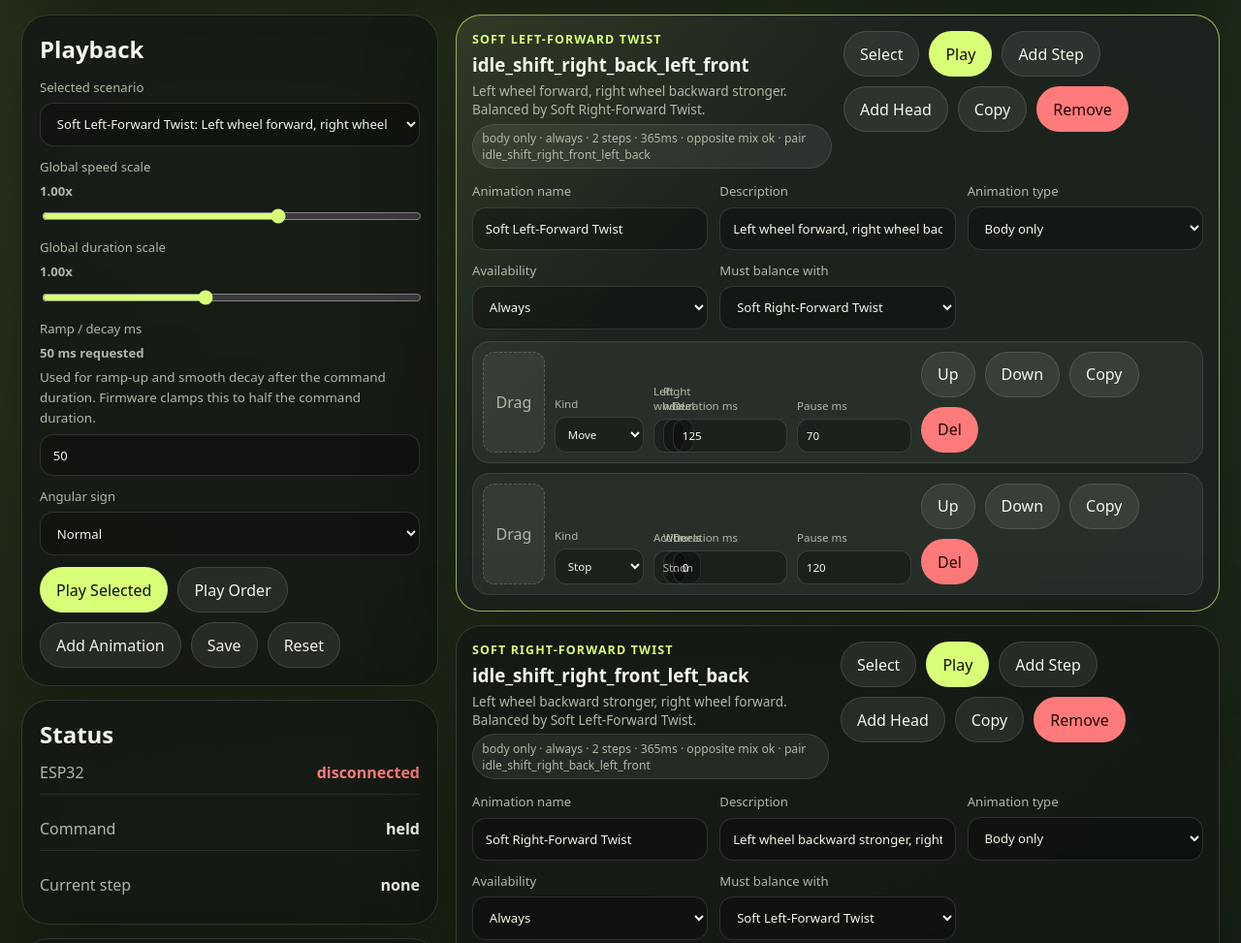
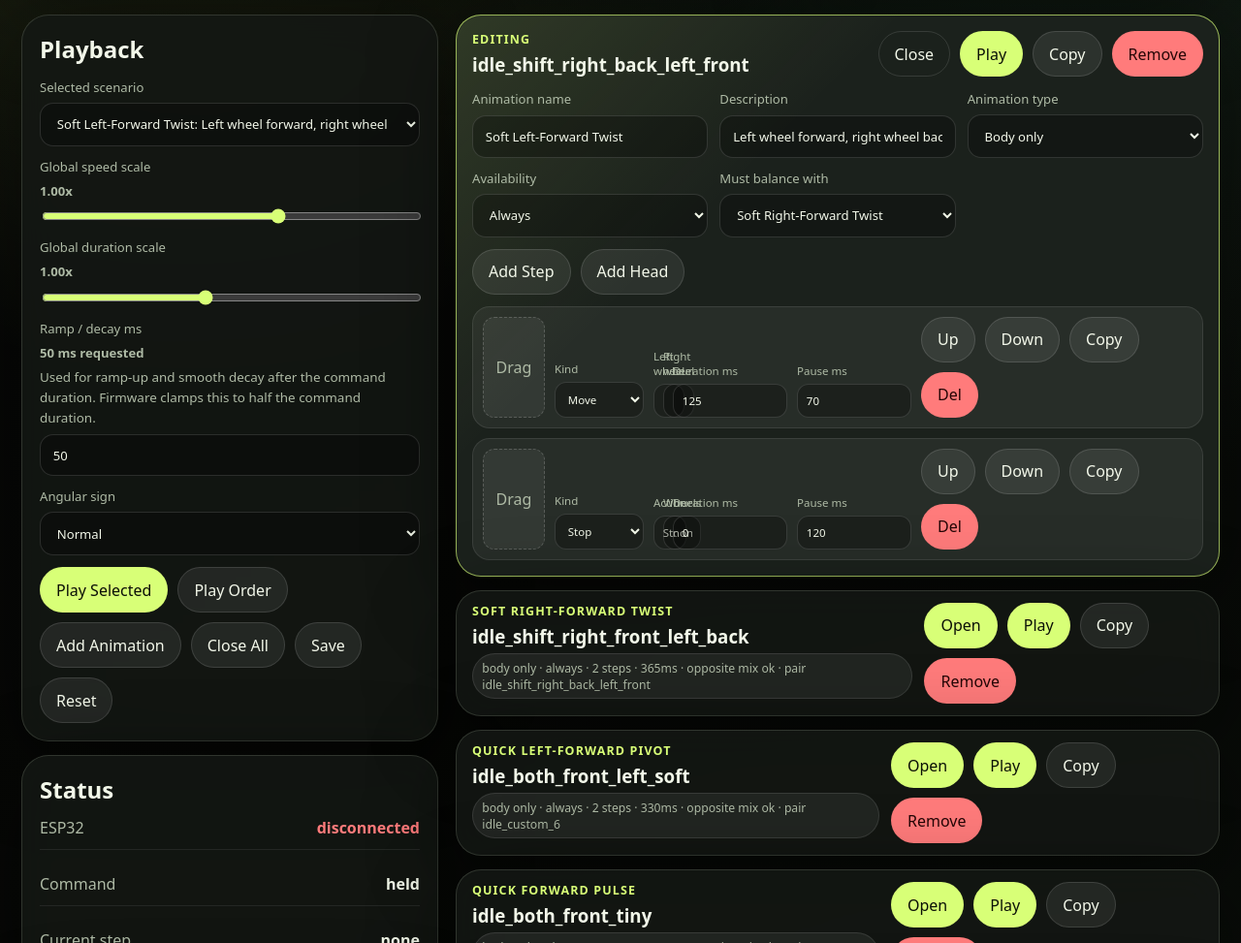
Before and after one commit to younes-makhchan/Agentic-Car-LOOI, a website: page looi-life-robot/server-ui/public/idle-scenarios-demo.html in a window 1280 px wide. Shown: the part 524-1497 px from the top of the page at 97% size. Drawn offline with Linux system fonts and the light colour scheme; no server answers.

Commit message:
update the animation interfaces

```diff
--- a/looi-life-robot/server-ui/public/idle-scenarios-demo.html
+++ b/looi-life-robot/server-ui/public/idle-scenarios-demo.html
@@ -264,6 +264,10 @@
         padding: 16px;
       }
 
+      .scenario-card.collapsed {
+        padding: 12px 16px;
+      }
+
       .scenario-card.active {
         border-color: rgba(216, 255, 119, 0.66);
         background:
@@ -279,6 +283,10 @@
         margin-bottom: 14px;
       }
 
+      .scenario-card.collapsed .scenario-head {
+        margin-bottom: 0;
+      }
+
       .scenario-title {
         display: grid;
         gap: 0.32rem;
@@ -295,6 +303,11 @@
         margin: 0;
         color: var(--muted);
         font-size: 0.85rem;
+      }
+
+      .scenario-details {
+        display: grid;
+        gap: 12px;
       }
 
       .step-list {
@@ -507,6 +520,7 @@
                 <button id="playSelected" class="primary" type="button">Play Selected</button>
                 <button id="playOrder" type="button">Play Order</button>
                 <button id="addScenarioButton" type="button">Add Animation</button>
+                <button id="collapseAllButton" type="button">Close All</button>
                 <button id="saveButton" type="button">Save</button>
                 <button id="resetButton" type="button">Reset</button>
               </div>
@@ -598,6 +612,7 @@
         playSelected: document.getElementById("playSelected"),
         playOrder: document.getElementById("playOrder"),
         addScenarioButton: document.getElementById("addScenarioButton"),
+        collapseAllButton: document.getElementById("collapseAllButton"),
         saveButton: document.getElementById("saveButton"),
         resetButton: document.getElementById("resetButton"),
         scenarioGrid: document.getElementById("scenarioGrid"),
@@ -617,6 +632,7 @@
       let playToken = 0;
       let lastCommandText = "held";
       let draggedStep = null;
+      let expandedScenarioIds = new Set();
 
       init();
 
@@ -624,6 +640,7 @@
         activeConfig = await loadConfig();
         ui.esp32Url.value = getDefaultEsp32Url();
         loadSaved();
+        openScenario(selectedId);
         initRobotClient();
         bindEvents();
         renderAll();
@@ -681,11 +698,16 @@
         ui.dryRunButton.addEventListener("click", () => playScenarioById(selectedId, { dryRun: true }));
         ui.playOrder.addEventListener("click", () => playScenarioOrder());
         ui.addScenarioButton.addEventListener("click", () => addScenario());
+        ui.collapseAllButton.addEventListener("click", () => {
+          expandedScenarioIds.clear();
+          renderAll();
+        });
         ui.saveButton.addEventListener("click", () => saveState());
         ui.resetButton.addEventListener("click", () => {
           scenarios = cloneScenarios(DEFAULT_SCENARIOS);
           order = scenarios.map((scenario) => scenario.id);
           selectedId = scenarios[0]?.id ?? "";
+          expandedScenarioIds = new Set([selectedId]);
           applyGlobalDefaults();
           saveState();
           renderAll();
@@ -693,6 +715,7 @@
         });
         ui.scenarioSelect.addEventListener("change", () => {
           selectedId = ui.scenarioSelect.value;
+          openScenario(selectedId);
           renderAll();
         });
         [ui.speedScale, ui.durationScale, ui.rampMs, ui.angularSign].forEach((input) => {
@@ -763,51 +786,58 @@
         ui.scenarioSelect.value = selectedId;
       }
 
+      function openScenario(id) {
+        if (!id) {
+          return;
+        }
+
+        selectedId = id;
+        expandedScenarioIds.add(id);
+      }
+
+      function toggleScenario(id) {
+        selectedId = id;
+        if (expandedScenarioIds.has(id)) {
+          expandedScenarioIds.delete(id);
+        } else {
+          expandedScenarioIds.add(id);
+        }
+        renderAll();
+      }
+
       function renderScenarios() {
         ui.scenarioGrid.replaceChildren();
         scenarios.forEach((scenario) => {
+          const isExpanded = expandedScenarioIds.has(scenario.id);
           const card = document.createElement("article");
-          card.className = `scenario-card${scenario.id === selectedId ? " active" : ""}`;
+          card.className = `scenario-card ${isExpanded ? "expanded" : "collapsed"}${scenario.id === selectedId ? " active" : ""}`;
           card.dataset.id = scenario.id;
 
           const head = document.createElement("div");
           head.className = "scenario-head";
-          head.innerHTML = `
-            <div class="scenario-title">
-              <strong>${escapeHtml(scenario.title)}</strong>
-              <h3>${escapeHtml(scenario.id)}</h3>
-              <p>${escapeHtml(scenario.description)}</p>
-              <span class="summary-pill">${summarizeScenario(scenario)}</span>
-            </div>
-          `;
+          head.innerHTML = renderScenarioHeader(scenario, isExpanded);
           const actions = document.createElement("div");
           actions.className = "button-row";
           actions.append(
-            button("Select", () => {
-              selectedId = scenario.id;
-              renderAll();
-            }),
+            button(isExpanded ? "Close" : "Open", () => toggleScenario(scenario.id), isExpanded ? "ghost" : "primary"),
             button("Play", () => playScenarioById(scenario.id, { dryRun: false }), "primary"),
-            button("Add Step", () => {
-              scenario.steps.push(defaultStep("move"));
-              markScenarioUsesMovement(scenario);
-              renderAll();
-            }),
-            button("Add Head", () => {
-              scenario.steps.push(defaultStep("head_pitch"));
-              markScenarioUsesHead(scenario);
-              renderAll();
-            }),
             button("Copy", () => copyScenario(scenario.id)),
             button("Remove", () => removeScenario(scenario.id), "danger")
           );
           head.append(actions);
           card.append(head);
 
+          if (!isExpanded) {
+            ui.scenarioGrid.append(card);
+            return;
+          }
+
+          const details = document.createElement("div");
+          details.className = "scenario-details";
+
           const meta = document.createElement("div");
           meta.className = "settings-grid";
           meta.style.gridTemplateColumns = "repeat(auto-fit, minmax(220px, 1fr))";
-          meta.style.marginBottom = "12px";
           meta.append(
             textInput("Animation name", scenario.title, (value) => {
               scenario.title = value || scenario.title;
@@ -845,16 +875,52 @@
               updateExport();
             })
           );
-          card.append(meta);
+          details.append(meta);
+
+          const editorActions = document.createElement("div");
+          editorActions.className = "button-row";
+          editorActions.append(
+            button("Add Step", () => {
+              scenario.steps.push(defaultStep("move"));
+              markScenarioUsesMovement(scenario);
+              renderAll();
+            }),
+            button("Add Head", () => {
+              scenario.steps.push(defaultStep("head_pitch"));
+              markScenarioUsesHead(scenario);
+              renderAll();
+            })
+          );
+          details.append(editorActions);
 
           const steps = document.createElement("div");
           steps.className = "step-list";
           scenario.steps.forEach((step, stepIndex) => {
             steps.append(renderStep(scenario, step, stepIndex));
           });
-          card.append(steps);
+          details.append(steps);
+          card.append(details);
           ui.scenarioGrid.append(card);
         });
+      }
+
+      function renderScenarioHeader(scenario, isExpanded) {
+        if (isExpanded) {
+          return `
+            <div class="scenario-title">
+              <strong>Editing</strong>
+              <h3>${escapeHtml(scenario.id)}</h3>
+            </div>
+          `;
+        }
+
+        return `
+          <div class="scenario-title">
+            <strong>${escapeHtml(scenario.title)}</strong>
+            <h3>${escapeHtml(scenario.id)}</h3>
+            <span class="summary-pill">${summarizeScenario(scenario)}</span>
+          </div>
+        `;
       }
 
       function renderStep(scenario, step, stepIndex) {
@@ -1033,7 +1099,7 @@
         };
 
         insertScenarioAtTop(scenario);
-        selectedId = scenario.id;
+        openScenario(scenario.id);
         renderAll();
         log(`Added ${scenario.title}. Click Save to keep it after reload.`);
       }
@@ -1054,7 +1120,7 @@
         };
 
         insertScenarioAfter(source.id, scenario);
-        selectedId = scenario.id;
+        openScenario(scenario.id);
         renderAll();
         log(`Copied ${source.title} to ${scenario.title}. Click Save to keep it after reload.`);
       }
@@ -1098,6 +1164,7 @@
 
         scenarios = scenarios.filter((candidate) => candidate.id !== id);
         order = order.filter((scenarioId) => scenarioId !== id);
+        expandedScenarioIds.delete(id);
         scenarios.forEach((candidate) => {
           if (candidate.pairWith === id) {
             candidate.pairWith = "";
@@ -1105,6 +1172,7 @@
         });
         if (selectedId === id) {
           selectedId = order[0] || scenarios[0]?.id || "";
+          openScenario(selectedId);
         }
         renderAll();
         log(`Removed ${scenario.title}. Click Save to keep this change after reload.`, "warn");
@@ -1133,6 +1201,7 @@
         const token = ++playToken;
         running = true;
         selectedId = scenario.id;
+        openScenario(scenario.id);
         renderAll();
         log(`${dryRun ? "Dry run" : "Playing"} ${scenario.title} (${scenario.id})`, dryRun ? "info" : "warn");
 
```
